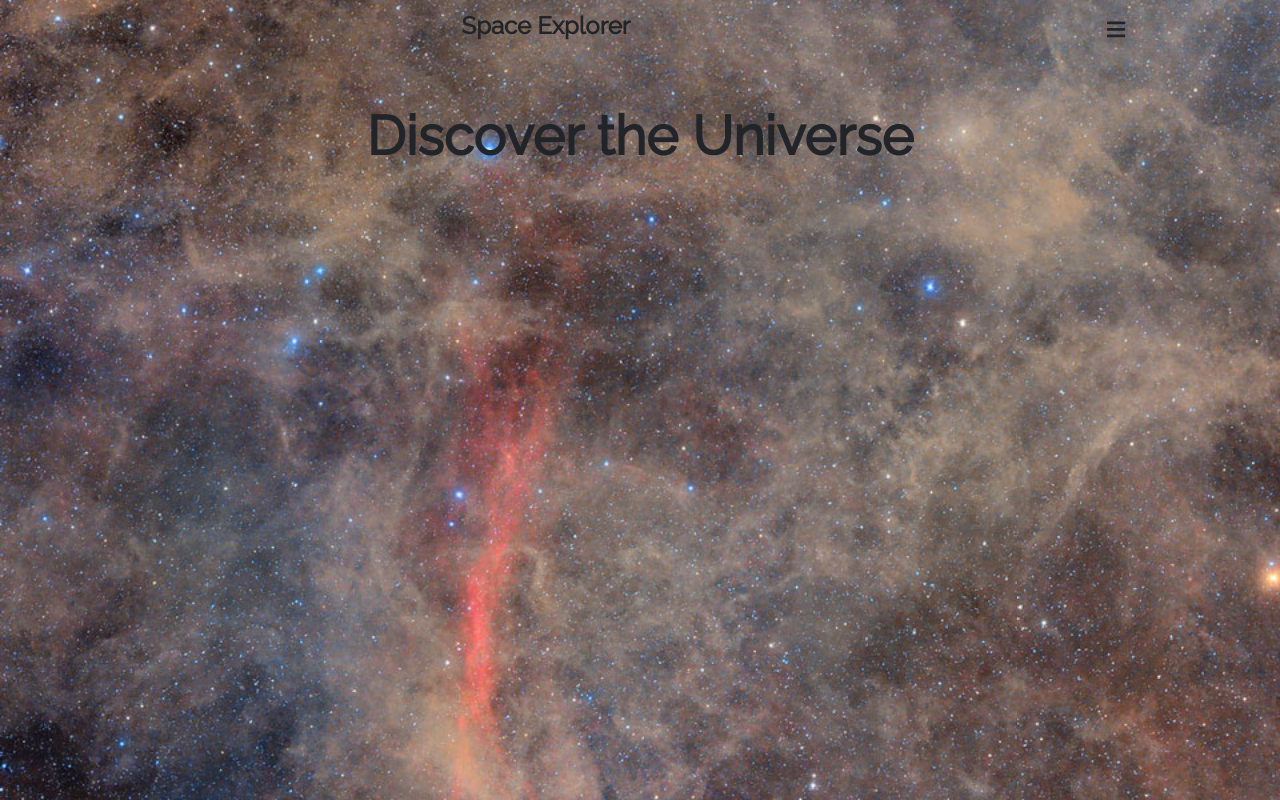
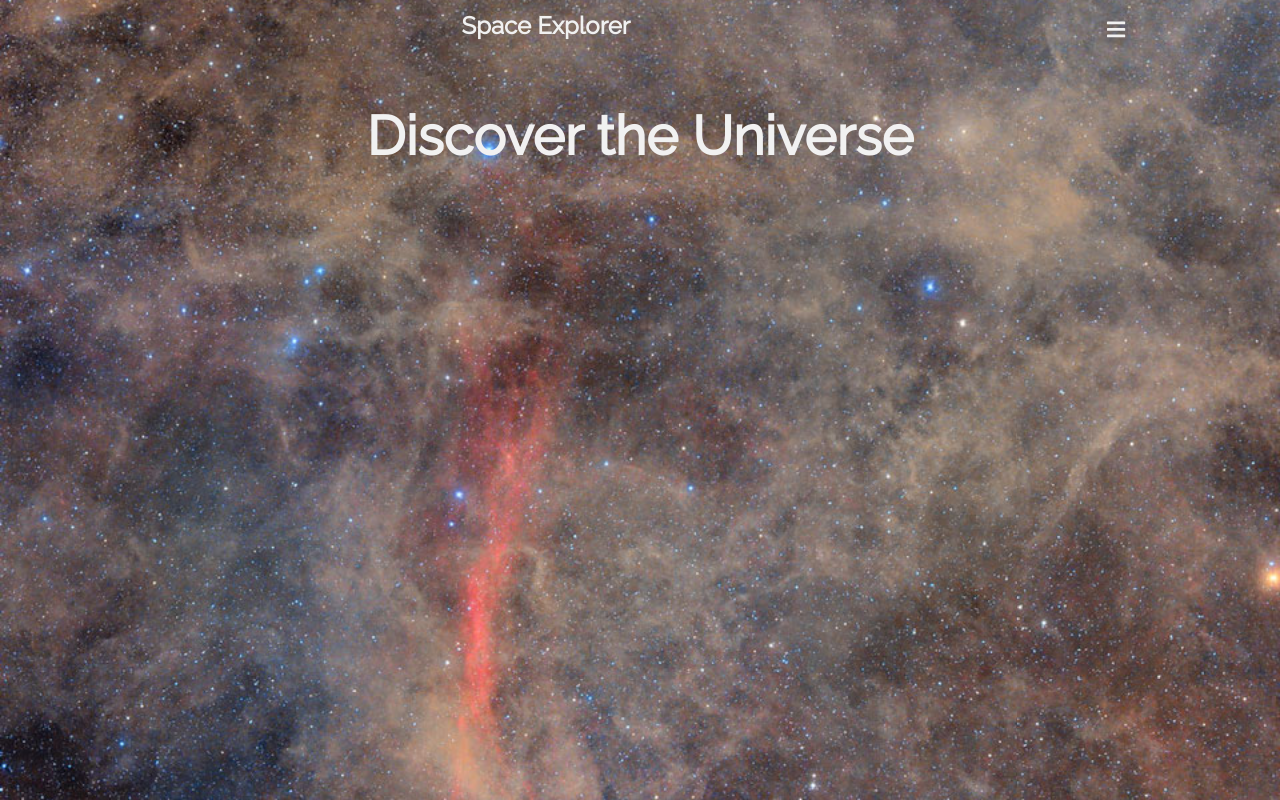
Before and after one commit to Homerm54/Space-Explorer, a Next.js app: page / in a window 1280 px wide. Built offline with nearby package versions, Linux system fonts and the light colour scheme.

Commit message:
Main Theme Changed

```diff
--- a/src/components/Navigation Bar/style.module.css
+++ b/src/components/Navigation Bar/style.module.css
@@ -40,7 +40,7 @@
 
   transition: transform 500ms, background-color 250ms ease 600ms;
   /*Change this according to the theme*/
-  background: linear-gradient(270deg, var(--custom-white) 80%, rgba(0, 0, 0, 0) 80%);
+  background: linear-gradient(270deg, black 80%, transparent 80%);
 }
 
 .show-navContainer{
--- a/src/components/css/global.css
+++ b/src/components/css/global.css
@@ -1,4 +1,5 @@
 body{
   font-family: Raleway;
-  background-color: var(--custom-white);
+  background-color: black;
+  color: var(--custom-white);
 }
```
